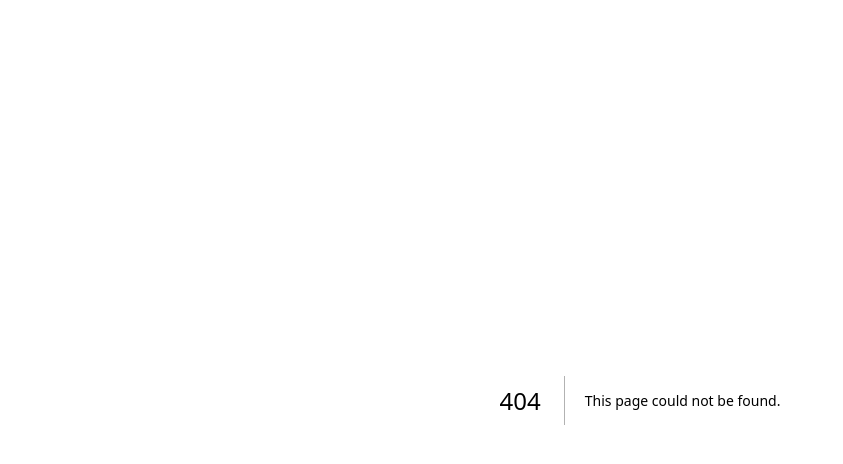
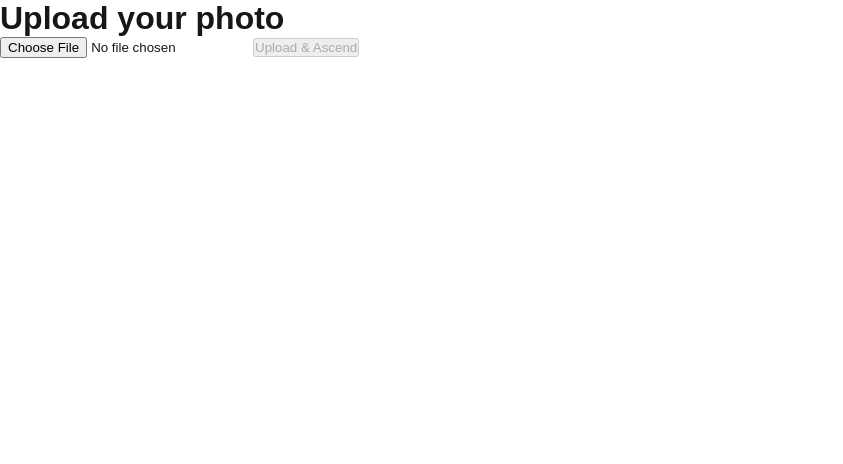
Before and after one commit to ConnorMillsner/GodMode, a Next.js app: page /upload in a window 1280 px wide. Before the commit this address had no page. Shown: the top 464 px of the page, without its empty margins (0-843 px from the left). Built offline with nearby package versions, Linux system fonts and the light colour scheme.

Commit message:
Initial commit

```diff
--- /dev/null
+++ b/app/API/route.ts
@@ -0,0 +1,45 @@
+import { NextRequest } from 'next/server';
+import formidable from 'formidable';
+import fs from 'fs';
+import OpenAI from 'openai';
+
+// Disable Next.js body parsing to handle file uploads with formidable
+export const config = {
+  api: {
+    bodyParser: false,
+  },
+};
+
+const openai = new OpenAI({
+  apiKey: process.env.OPENAI_API_KEY,
+});
+
+export async function POST(req: NextRequest) {
+  const form = new formidable.IncomingForm({ multiples: false });
+
+  const data = await new Promise<{ fields: any; files: any }>((resolve, reject) => {
+    form.parse(req as any, (err, fields, files) => {
+      if (err) reject(err);
+      else resolve({ fields, files });
+    });
+  });
+
+  // Access the uploaded file
+  const file = data.files.file;
+  if (!file) {
+    return new Response('No file uploaded', { status: 400 });
+  }
+
+  // Read the file data
+  const fileData = fs.readFileSync(file.filepath);
+
+  // Call OpenAI API for image analysis (example using image analysis endpoint)
+  const response = await openai.images.analyze({
+    image: fileData,
+  });
+
+  // Return the response from OpenAI to the frontend
+  return new Response(JSON.stringify(response), {
+    headers: { 'Content-Type': 'application/json' },
+  });
+}
--- /dev/null
+++ b/app/upload/page.tsx
@@ -0,0 +1,71 @@
+'use client';
+
+import React, { useState } from 'react';
+
+export default function UploadPage() {
+  const [selectedFile, setSelectedFile] = useState<File | null>(null);
+  const [loading, setLoading] = useState(false);
+  const [result, setResult] = useState<string | null>(null);
+
+  async function handleSubmit(event: React.FormEvent) {
+    event.preventDefault();
+
+    if (!selectedFile) return;
+
+    setLoading(true);
+    setResult(null);
+
+    const formData = new FormData();
+    formData.append('file', selectedFile);
+
+    try {
+      const response = await fetch('/api/upload', {
+        method: 'POST',
+        body: formData,
+      });
+
+      if (!response.ok) {
+        throw new Error('Upload failed');
+      }
+
+      const data = await response.json();
+      setResult(JSON.stringify(data, null, 2));
+    } catch (error) {
+      setResult('Error: ' + error.message);
+    } finally {
+      setLoading(false);
+    }
+  }
+
+  return (
+    <div>
+      <h1>Upload your photo</h1>
+      <form onSubmit={handleSubmit}>
+        <input
+          type="file"
+          accept="image/*"
+          onChange={(e) => setSelectedFile(e.target.files ? e.target.files[0] : null)}
+        />
+        <button type="submit" disabled={!selectedFile || loading}>
+          Upload & Ascend
+        </button>
+      </form>
+
+      {loading && <p>Analyzing photo...</p>}
+
+      {selectedFile && (
+        <div>
+          <h2>Preview:</h2>
+          <img src={URL.createObjectURL(selectedFile)} alt="preview" style={{ maxWidth: '300px' }} />
+        </div>
+      )}
+
+      {result && (
+        <div>
+          <h2>Results:</h2>
+          <pre>{result}</pre>
+        </div>
+      )}
+    </div>
+  );
+}
```
Also changed, not shown: package.json (+6 -4 lines), 1 other file (tests, documents, lock files or other folders).
